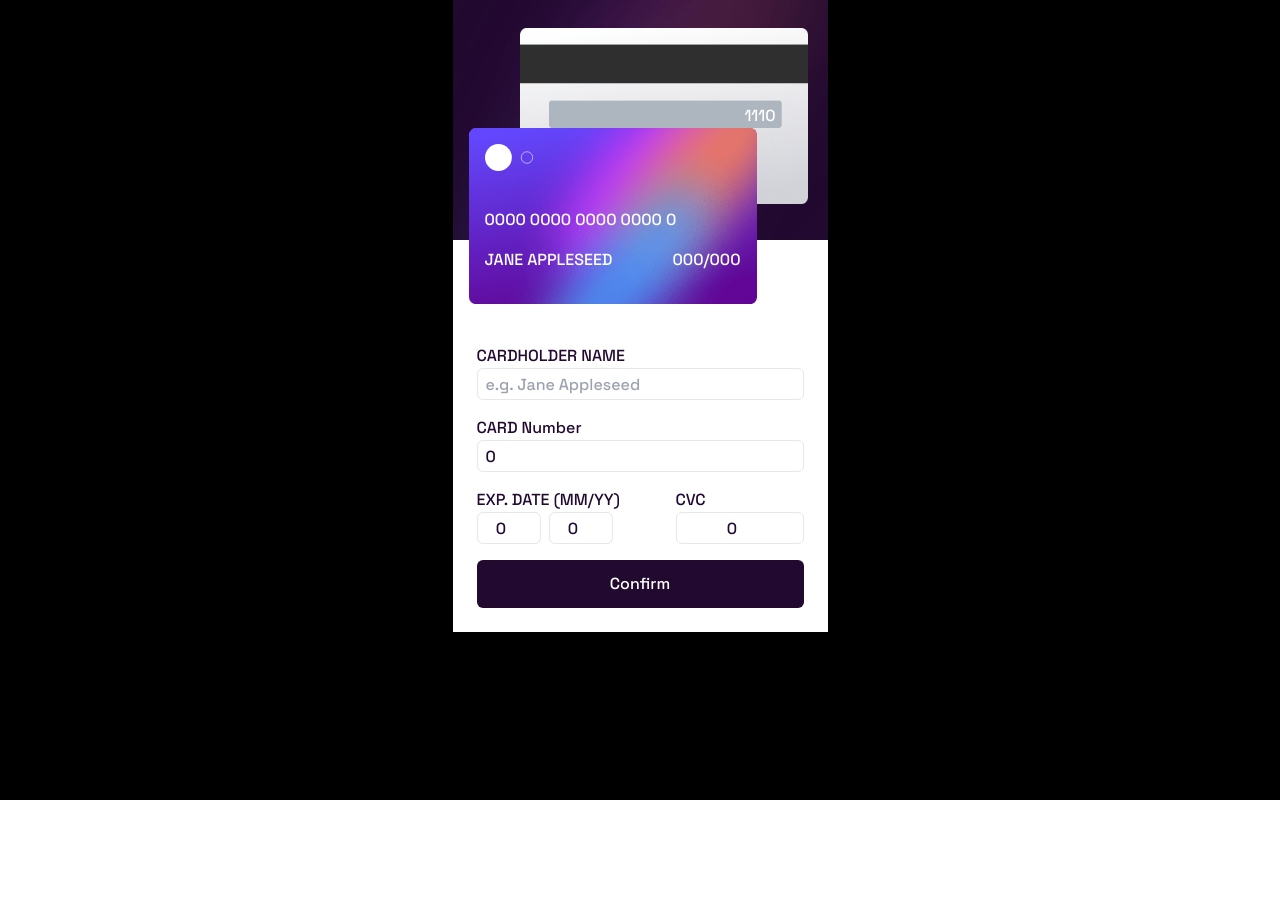
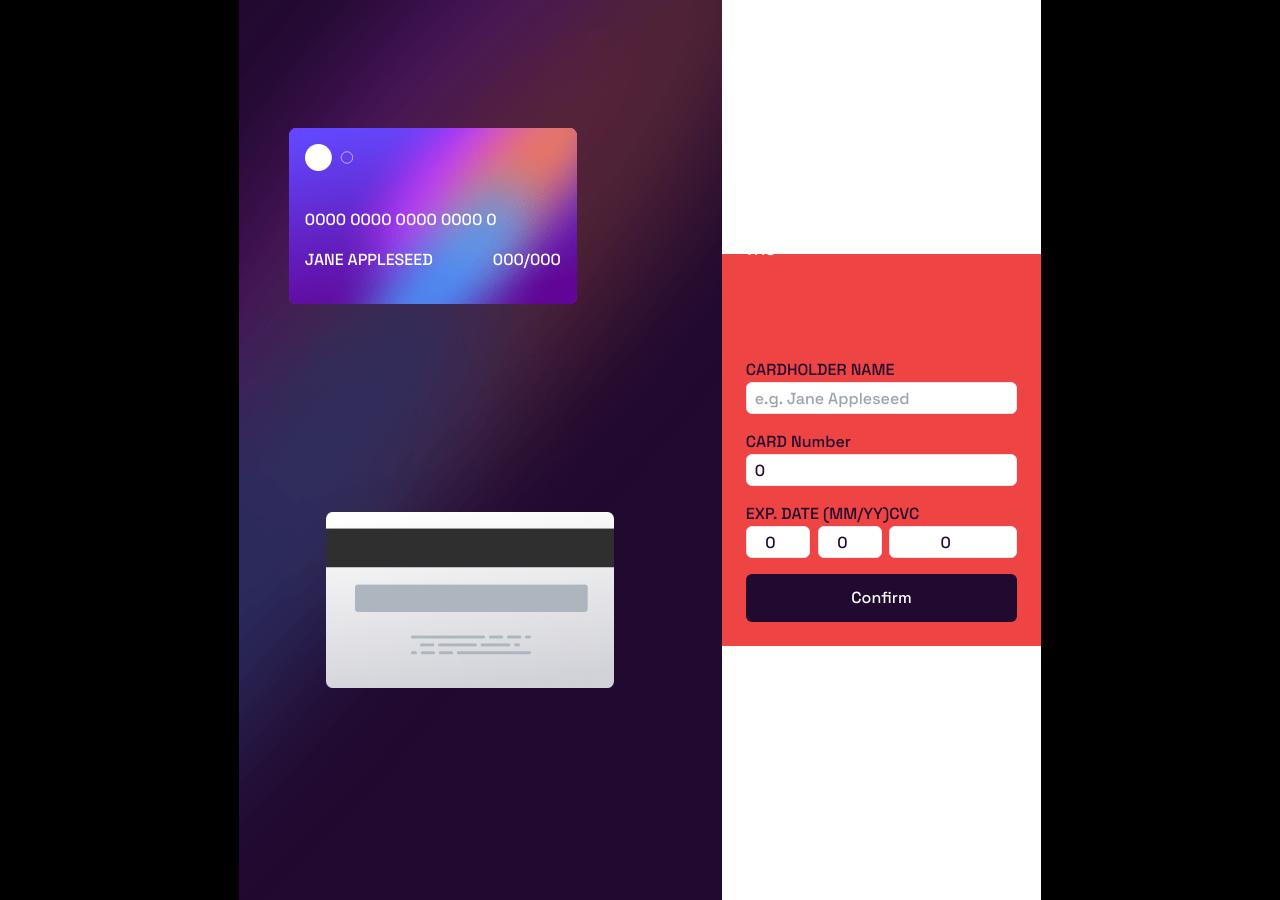
Before and after one commit to theisolatedmonk/interactive_card_details, a Next.js app: page / in a window 1280 px wide. Before the commit the page ends 800 px from the top, so only its background shows below. Built offline with nearby package versions, Linux system fonts and the light colour scheme.

Commit message:
desktop design initiated

```diff
--- a/src/pages/index.tsx
+++ b/src/pages/index.tsx
@@ -1,10 +1,11 @@
-import Image from "next/image";
+import Image, { StaticImageData } from "next/image";
 import mobileBg from "@/images/bg-main-mobile.png";
 import cardBack from "@/images/bg-card-back.png";
 import cardFront from "@/images/bg-card-front.png";
 import cardLogo from "@/images/card-logo.svg";
 import iconComplete from "@/images/icon-complete.svg";
-import React, { ChangeEvent, useState } from "react";
+import desktopBg from "@/images/bg-main-desktop.png";
+import React, { ChangeEvent, useEffect, useState } from "react";
 
 interface FormValues {
   name: string;
@@ -23,49 +24,71 @@ export default function PaymentForm() {
     cvc: 0,
   });
 
-  const handleInputChange = (event: React.ChangeEvent<HTMLInputElement>) => {
-    const { name, value } = event.target;
-    setFormValues({ ...formValues, [name]: value });
+  const [bgImage, setBgImage] = useState(mobileBg);
+
+  useEffect(() => {
+    const handleResize = () => {
+      if (window.innerWidth >= 767 ) {
+        setBgImage(desktopBg);
+      } else {
+        setBgImage(mobileBg);
+      }
     };
+    window.addEventListener("resize", handleResize);
+    handleResize();
+    return () => window.removeEventListener("resize", handleResize);
+  }, []);
+
+  function handleInputChange(event: ChangeEvent<HTMLInputElement>): void {
+    throw new Error("Function not implemented.");
+  }
 
   return (
     <main
       className={`flex min-h-screen flex-col items-center justify-between font-space-grotesk bg-black `}
     >
-      <div className="w-[375px]">
+      <div className="sm:flex-row">
         <Image
-          className="z-20 ml-4 mt-32 w-72 h-44 absolute "
+          className="z-20 ml-4 mt-32 w-72 h-44 absolute md:ml-[50px]"
           src={cardFront}
           alt=""
         />
-        <div className="absolute w-72 h-44 ml-4 mt-32 flex flex-col z-40 p-4 gap-4  text-white">
+
+        <div className="absolute w-72 h-44 ml-4 mt-32 flex flex-col z-40 p-4 gap-4  text-white md:ml-[50px]">
           <Image className="  w-12 absolute " src={cardLogo} alt="" />
-          <div className=" mt-16">0000 0000 0000 0000 {formValues.cardNumber}</div>
+          <div className=" mt-16">
+            0000 0000 0000 0000 {formValues.cardNumber}
+          </div>
           <div className="flex justify-between">
             <p placeholder="JANE APPLESEED">JANE APPLESEED{formValues.name}</p>
             <p>
-              00{formValues.month}<span>/</span>00{formValues.year}
+              00{formValues.month}
+              <span>/</span>00{formValues.year}
             </p>
           </div>
         </div>
-        <div className="flex flex-col justify-center items-center bg-white w-[375px] ">
-          <Image className="z-0  relative" src={mobileBg} alt="" />
+        <div className="flex flex-col justify-center items-center bg-white md:flex-row ">
+          <Image className="z-0  relative" src={bgImage} alt="" />
           <Image
-            className="z-10 mb-[400px] ml-12 absolute w-72 h-44"
+            className="z-10 mb-[400px] ml-12 absolute w-72 h-44 md:mb-[-300px] md:ml-[-340px]"
             src={cardBack}
             alt=""
           />
           <div className="absolute z-30 h-6  mb-[400px] text-center w-20 ml-60  text-white ">
             111{formValues.cvc}
           </div>
-          <div className="bothstat flex">
-            <div className="mt-20 w-[375px] flex outline-none gap-4 text-[hsl(278,68%,11%)]  flex-col p-6">
+          <div className="w-full bg-red-500">
+            <div className="bothstat flex md:justify-center">
+              <div className="mt-20 flex outline-none gap-4 text-[hsl(278,68%,11%)]  flex-col p-6 ">
                 <div className="flex flex-col">
                   <p>CARDHOLDER NAME</p>
                   <input
                     className="h-8 border rounded-md p-2  w-full"
                     type="text"
-                  placeholder="e.g. Jane Appleseed"  name="name" value={formValues.name} onChange={handleInputChange}
+                    placeholder="e.g. Jane Appleseed"
+                    name="name"
+                    value={formValues.name}
+                    onChange={handleInputChange}
                   />
                 </div>
                 <div className=" flex flex-col">
@@ -73,7 +96,10 @@ export default function PaymentForm() {
                   <input
                     className="h-8 border rounded-md p-2  w-full focus:border-[hsl(278,68%,11%)] "
                     type="number"
-                  placeholder="e.g 1234 5678 9123 0000" name="cardNumber" value={formValues.cardNumber} onChange={handleInputChange}
+                    placeholder="e.g 1234 5678 9123 0000"
+                    name="cardNumber"
+                    value={formValues.cardNumber}
+                    onChange={handleInputChange}
                   />
                 </div>
                 <div className="flex justify-between items-center w-full ">
@@ -83,12 +109,18 @@ export default function PaymentForm() {
                       <input
                         className="h-8 border rounded-md p-2 text-center w-16"
                         type="number"
-                      placeholder="MM" name="month" value={formValues.month} onChange={handleInputChange}
+                        placeholder="MM"
+                        name="month"
+                        value={formValues.month}
+                        onChange={handleInputChange}
                       />
                       <input
                         className="h-8 border rounded-md p-2 text-center w-16"
                         type="number"
-                      placeholder="YY" name="year" value={formValues.year} onChange={handleInputChange}
+                        placeholder="YY"
+                        name="year"
+                        value={formValues.year}
+                        onChange={handleInputChange}
                       />
                     </div>
                   </div>
@@ -97,7 +129,10 @@ export default function PaymentForm() {
                     <input
                       className="h-8 border rounded-md p-2 text-center w-32"
                       type="number"
-                    placeholder="e.g. 123" name="cvc" value={formValues.cvc} onChange={handleInputChange}
+                      placeholder="e.g. 123"
+                      name="cvc"
+                      value={formValues.cvc}
+                      onChange={handleInputChange}
                     />
                   </div>
                 </div>
@@ -119,6 +154,7 @@ export default function PaymentForm() {
             </div>
           </div>
         </div>
+      </div>
     </main>
   );
 }
```
Lines whose indentation alone changed are shown as unchanged.
